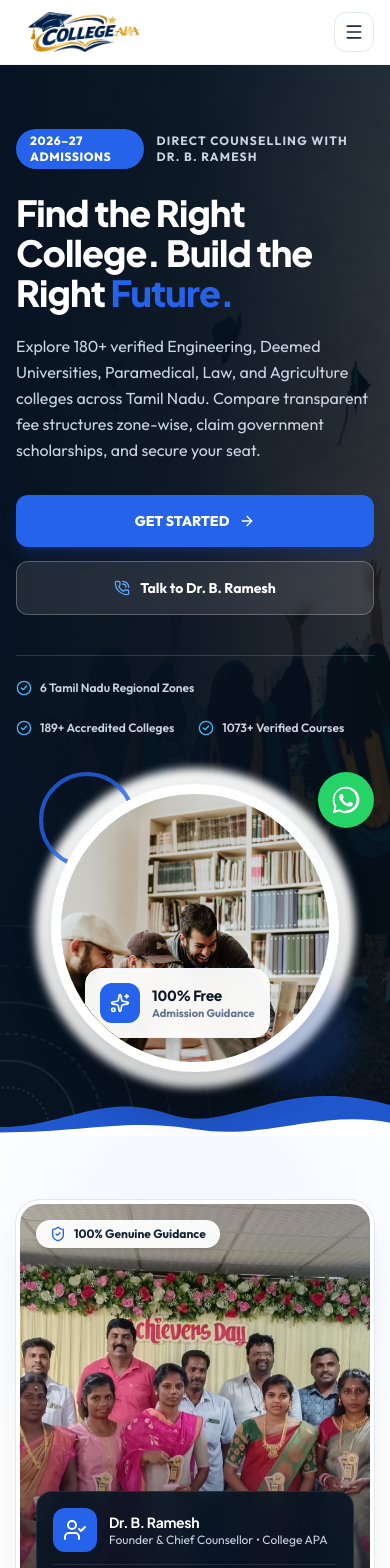
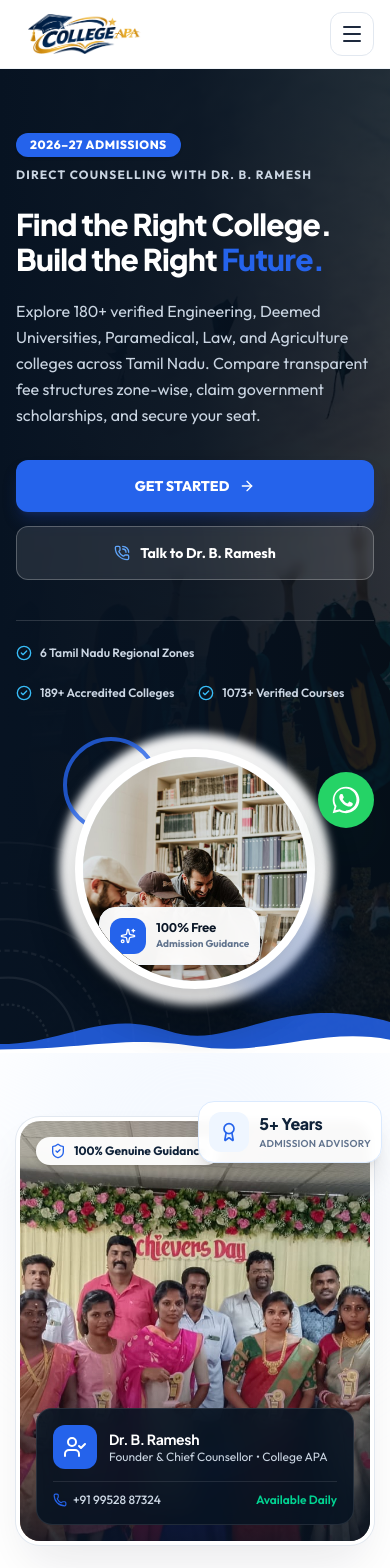
Before and after one commit to DevelUPsolutionz/college-apa, a React (Vite) app: page / in a window 390 px wide. Shown: the top 1568 px of the page. Built offline with nearby package versions, Linux system fonts and the light colour scheme.

Commit message:
feat: complete comprehensive responsive audit and 100% zoom auto-adjustment across all devices

```diff
--- a/index.html
+++ b/index.html
@@ -3,7 +3,11 @@
   <head>
     <meta charset="UTF-8" />
     <link rel="icon" type="image/png" href="/college-apa-logo.png" />
-    <meta name="viewport" content="width=device-width, initial-scale=1.0" />
+    <meta name="viewport" content="width=device-width, initial-scale=1.0, maximum-scale=5.0, viewport-fit=cover" />
+    <meta name="theme-color" content="#1D4ED8" />
+    <meta name="apple-mobile-web-app-capable" content="yes" />
+    <meta name="apple-mobile-web-app-status-bar-style" content="default" />
+    <meta name="format-detection" content="telephone=no" />
     <title>College APA — Tamil Nadu College Admission &amp; Guidance Centre</title>
     <link rel="preconnect" href="https://fonts.googleapis.com" />
     <link rel="preconnect" href="https://fonts.gstatic.com" crossorigin />
--- a/src/components/AboutAgencySection.tsx
+++ b/src/components/AboutAgencySection.tsx
@@ -72,16 +72,16 @@ export function AboutAgencySection({
                 </div>
               </div>
 
-              {/* Floating Experience Badge (Edura Style) */}
-              <div className="absolute -top-6 -right-4 sm:-right-6 hidden sm:flex items-center gap-3 rounded-2xl border border-blue-100 bg-white p-3.5 shadow-xl">
-                <div className="flex h-12 w-12 items-center justify-center rounded-xl bg-blue-50 text-[#2563EB]">
-                  <Award className="h-6 w-6" />
+              {/* Floating Experience Badge (Edura Style - visible across all screen sizes) */}
+              <div className="absolute -top-4 -right-2 sm:-top-6 sm:-right-6 flex items-center gap-2.5 sm:gap-3 rounded-2xl border border-blue-100 bg-white/95 backdrop-blur-xs p-2.5 sm:p-3.5 shadow-xl z-20">
+                <div className="flex h-10 w-10 sm:h-12 sm:w-12 items-center justify-center rounded-xl bg-blue-50 text-[#2563EB]">
+                  <Award className="h-5 w-5 sm:h-6 sm:w-6" />
                 </div>
                 <div>
-                  <p className="font-display text-xl font-extrabold text-[#0F2239]">
+                  <p className="font-display text-base sm:text-xl font-extrabold text-[#0F2239]">
                     5+ Years
                   </p>
-                  <p className="text-[11px] font-semibold text-slate-500 uppercase tracking-wide">
+                  <p className="text-[10px] sm:text-[11px] font-semibold text-slate-500 uppercase tracking-wide">
                     Admission Advisory
                   </p>
                 </div>
--- a/src/components/HeroSection.tsx
+++ b/src/components/HeroSection.tsx
@@ -97,8 +97,8 @@ export function HeroSection({
             className="lg:col-span-7"
           >
             {/* Pill Badge matching Edura ("35% OFF" style) - Dynamic for all future years */}
-            <div className="flex items-center gap-3">
-              <span className="rounded-full bg-[#2563EB] px-3.5 py-1 text-xs font-black tracking-wider text-white uppercase shadow-sm">
+            <div className="flex flex-wrap items-center gap-2.5 sm:gap-3">
+              <span className="rounded-full bg-[#2563EB] px-3.5 py-1 text-xs font-black tracking-wider text-white uppercase shadow-sm shrink-0">
                 {currentAcademicYear.badgeLabel}
               </span>
               <span className="text-xs font-bold tracking-widest text-slate-300 uppercase">
@@ -106,8 +106,8 @@ export function HeroSection({
               </span>
             </div>
 
-            {/* Giant Headline: "Find the Right College. Build the Right Future." */}
-            <h1 className="font-display mt-6 text-4xl font-extrabold tracking-tight sm:text-5xl lg:text-[3.8rem] lg:leading-[1.12]">
+            {/* Giant Headline: Fluid typography perfectly scaled across 320px up to 4K displays */}
+            <h1 className="font-display mt-6 text-3xl sm:text-4xl md:text-5xl lg:text-[3.6rem] xl:text-[3.9rem] font-extrabold tracking-tight leading-[1.18] sm:leading-[1.12]">
               Find the Right College.{' '}
               <br className="hidden sm:inline" />
               Build the Right{' '}
@@ -183,7 +183,7 @@ export function HeroSection({
               />
 
               {/* Circular Student Photo Frame with Thick White Border (Exact Edura Hero Design) */}
-              <div className="relative h-72 w-72 sm:h-96 sm:w-96 md:h-[420px] md:w-[420px] rounded-full overflow-hidden border-[10px] sm:border-[14px] border-white shadow-2xl z-10 bg-slate-200">
+              <div className="relative h-60 w-60 sm:h-80 sm:w-80 md:h-[390px] md:w-[390px] lg:h-[430px] lg:w-[430px] max-w-[calc(100vw-3rem)] max-h-[calc(100vw-3rem)] rounded-full overflow-hidden border-[8px] sm:border-[12px] md:border-[14px] border-white shadow-2xl z-10 bg-slate-200">
                 <img
                   src="/hero-students.jpg"
                   alt="Happy College Students"
@@ -191,15 +191,15 @@ export function HeroSection({
                 />
 
                 {/* Floating Stat Badge on bottom-left of circle */}
-                <div className="absolute bottom-6 left-6 z-20 rounded-2xl bg-white/95 backdrop-blur-md p-3.5 shadow-xl border border-slate-100 flex items-center gap-3">
-                  <div className="flex h-10 w-10 items-center justify-center rounded-xl bg-[#2563EB] text-white">
-                    <Sparkles className="h-5 w-5" />
+                <div className="absolute bottom-4 left-4 sm:bottom-6 sm:left-6 z-20 rounded-2xl bg-white/95 backdrop-blur-md p-2.5 sm:p-3.5 shadow-xl border border-slate-100 flex items-center gap-2.5 sm:gap-3 max-w-[calc(100%-2rem)]">
+                  <div className="flex h-9 w-9 sm:h-10 sm:w-10 shrink-0 items-center justify-center rounded-xl bg-[#2563EB] text-white">
+                    <Sparkles className="h-4 w-4 sm:h-5 sm:w-5" />
                   </div>
                   <div>
-                    <span className="block font-display text-sm font-black text-[#0A1626]">
+                    <span className="block font-display text-xs sm:text-sm font-black text-[#0A1626]">
                       100% Free
                     </span>
-                    <span className="block text-[11px] font-bold text-slate-500">
+                    <span className="block text-[10px] sm:text-[11px] font-bold text-slate-500">
                       Admission Guidance
                     </span>
                   </div>
--- a/src/components/Navbar.tsx
+++ b/src/components/Navbar.tsx
@@ -29,14 +29,14 @@ export function Navbar({ onNavigate }: NavbarProps) {
           EDURA TOP UTILITY BAR (Electric Blue #0066FF / #2563EB)
           ======================================================== */}
       <div className="hidden border-b border-blue-600/20 bg-[#1D4ED8] text-xs text-blue-100 md:block">
-        <div className="mx-auto flex max-w-7xl items-center justify-between px-4 py-2 sm:px-6 lg:px-8">
-          <div className="flex items-center gap-6">
+        <div className="mx-auto flex max-w-7xl flex-wrap items-center justify-between gap-y-2 px-4 py-2 sm:px-6 lg:px-8">
+          <div className="flex flex-wrap items-center gap-4 sm:gap-6">
             <span className="flex items-center gap-2">
-              <MapPin className="h-3.5 w-3.5 text-white" />
+              <MapPin className="h-3.5 w-3.5 text-white shrink-0" />
               <span>Kumbakonam, Thanjavur (DT), Tamil Nadu</span>
             </span>
             <span className="flex items-center gap-2">
-              <Mail className="h-3.5 w-3.5 text-white" />
+              <Mail className="h-3.5 w-3.5 text-white shrink-0" />
               <a href={`mailto:${agencyConfig.email}`} className="hover:text-white transition-colors">
                 {agencyConfig.email}
               </a>
@@ -52,7 +52,7 @@ export function Navbar({ onNavigate }: NavbarProps) {
               href={`tel:${agencyConfig.phone.replace(/\s+/g, '')}`}
               className="flex items-center gap-1.5 font-bold text-white hover:text-blue-200 transition-colors"
             >
-              <Phone className="h-3.5 w-3.5 text-white" />
+              <Phone className="h-3.5 w-3.5 text-white shrink-0" />
               <span>{agencyConfig.phone}</span>
             </a>
           </div>
@@ -132,41 +132,52 @@ export function Navbar({ onNavigate }: NavbarProps) {
             </button>
           </div>
 
-          {/* Mobile Menu Button */}
+          {/* Mobile Menu Button - 44px standard accessible touch target */}
           <button
             type="button"
             onClick={() => setMobileOpen((prev) => !prev)}
-            className="inline-flex h-10 w-10 items-center justify-center rounded-xl border border-slate-200 text-slate-700 md:hidden"
+            className="inline-flex h-11 w-11 items-center justify-center rounded-xl border border-slate-200 text-slate-700 md:hidden transition-colors active:scale-95"
             aria-label="Toggle navigation menu"
             aria-expanded={mobileOpen}
           >
-            {mobileOpen ? <X className="h-5 w-5" /> : <Menu className="h-5 w-5 text-slate-800" />}
+            {mobileOpen ? <X className="h-6 w-6" /> : <Menu className="h-6 w-6 text-slate-800" />}
           </button>
         </div>
       </div>
 
       {/* Mobile Drawer */}
       {mobileOpen && (
-        <div className="border-t border-slate-100 bg-white px-4 py-4 md:hidden">
-          <div className="flex flex-col gap-2">
+        <div className="border-t border-slate-100 bg-white px-4 py-4 md:hidden shadow-lg">
+          <div className="flex flex-col gap-1.5">
             {navLinks.map((item) => (
               <button
                 key={item.target}
                 type="button"
                 onClick={() => handleLinkClick(item.target)}
-                className="rounded-lg px-3 py-2.5 text-left text-sm font-bold text-slate-700 hover:bg-slate-50 hover:text-[#1D4ED8]"
+                className="rounded-xl px-3.5 py-3 text-left text-sm font-bold text-slate-700 hover:bg-slate-50 hover:text-[#1D4ED8] transition-colors"
               >
                 {item.label}
               </button>
             ))}
-            <button
-              type="button"
-              onClick={() => handleLinkClick('enquiry')}
-              className="mt-2 inline-flex items-center justify-center gap-2 rounded-xl bg-[#2563EB] px-4 py-3 text-sm font-bold text-white"
-            >
-              <PhoneCall className="h-4 w-4" />
-              CONTACT US &rarr;
-            </button>
+
+            <div className="mt-3 pt-3 border-t border-slate-100 flex flex-col gap-2">
+              <button
+                type="button"
+                onClick={() => handleLinkClick('application')}
+                className="inline-flex w-full items-center justify-center gap-2 rounded-xl bg-[#2563EB] px-4 py-3 text-sm font-bold text-white shadow-md shadow-blue-600/20 active:scale-95 transition-all"
+              >
+                <PhoneCall className="h-4 w-4" />
+                APPLY NOW &rarr;
+              </button>
+
+              <a
+                href={`tel:${agencyConfig.phone.replace(/\s+/g, '')}`}
+                className="inline-flex w-full items-center justify-center gap-2 rounded-xl border border-slate-200 bg-slate-50 px-4 py-2.5 text-xs font-bold text-slate-700 hover:bg-slate-100 transition-colors"
+              >
+                <Phone className="h-3.5 w-3.5 text-[#1D4ED8]" />
+                <span>Call Chief Counsellor: {agencyConfig.phone}</span>
+              </a>
+            </div>
           </div>
         </div>
       )}
--- a/src/index.css
+++ b/src/index.css
@@ -22,11 +22,70 @@
 }
 
 @layer base {
+  *,
+  *::before,
+  *::after {
+    box-sizing: border-box;
+  }
+
   html {
     scroll-behavior: smooth;
     font-family: var(--font-sans);
     background-color: #F8FAFC;
     color: #1E293B;
+    -webkit-text-size-adjust: 100%;
+    text-size-adjust: 100%;
+    overflow-x: hidden;
+    width: 100%;
+    /* Prevents pull-to-refresh reload glitches on mobile web apps */
+    overscroll-behavior-y: none;
+  }
+
+  body {
+    overflow-x: hidden;
+    width: 100%;
+    min-height: 100vh;
+    min-height: 100dvh;
+    margin: 0;
+    padding: 0;
+    -webkit-font-smoothing: antialiased;
+    -moz-osx-font-smoothing: grayscale;
+    text-rendering: optimizeLegibility;
+  }
+
+  #root {
+    overflow-x: hidden;
+    width: 100%;
+    min-height: 100vh;
+    min-height: 100dvh;
+    display: flex;
+    flex-direction: column;
+  }
+
+  /* Universal Media & Image Responsiveness */
+  img, svg, video, canvas, audio, iframe, embed, object {
+    display: block;
+    max-width: 100%;
+    height: auto;
+  }
+
+  /* Text overflow & wrapping safety across all screen widths */
+  p, span, h1, h2, h3, h4, h5, h6, a, button, label {
+    overflow-wrap: break-word;
+    word-break: normal;
+  }
+
+  /* Senior Frontend Mobile Form Fix:
+     Prevents iOS Safari & Android WebKit from auto-zooming into inputs on focus,
+     preserving the user's 100% zoom default view across mobile devices */
+  input, select, textarea {
+    font-size: 16px;
+  }
+
+  @media (min-width: 640px) {
+    input, select, textarea {
+      font-size: 14px;
+    }
   }
 
   h1, h2, h3, h4, .font-display {
```
Also changed, not shown: src/components/ApplicationFormPageView.tsx (+9 -9 lines), src/components/ContactFooter.tsx (+4 -4 lines), src/components/CounsellingGuidanceBanner.tsx (+8 -8 lines).
